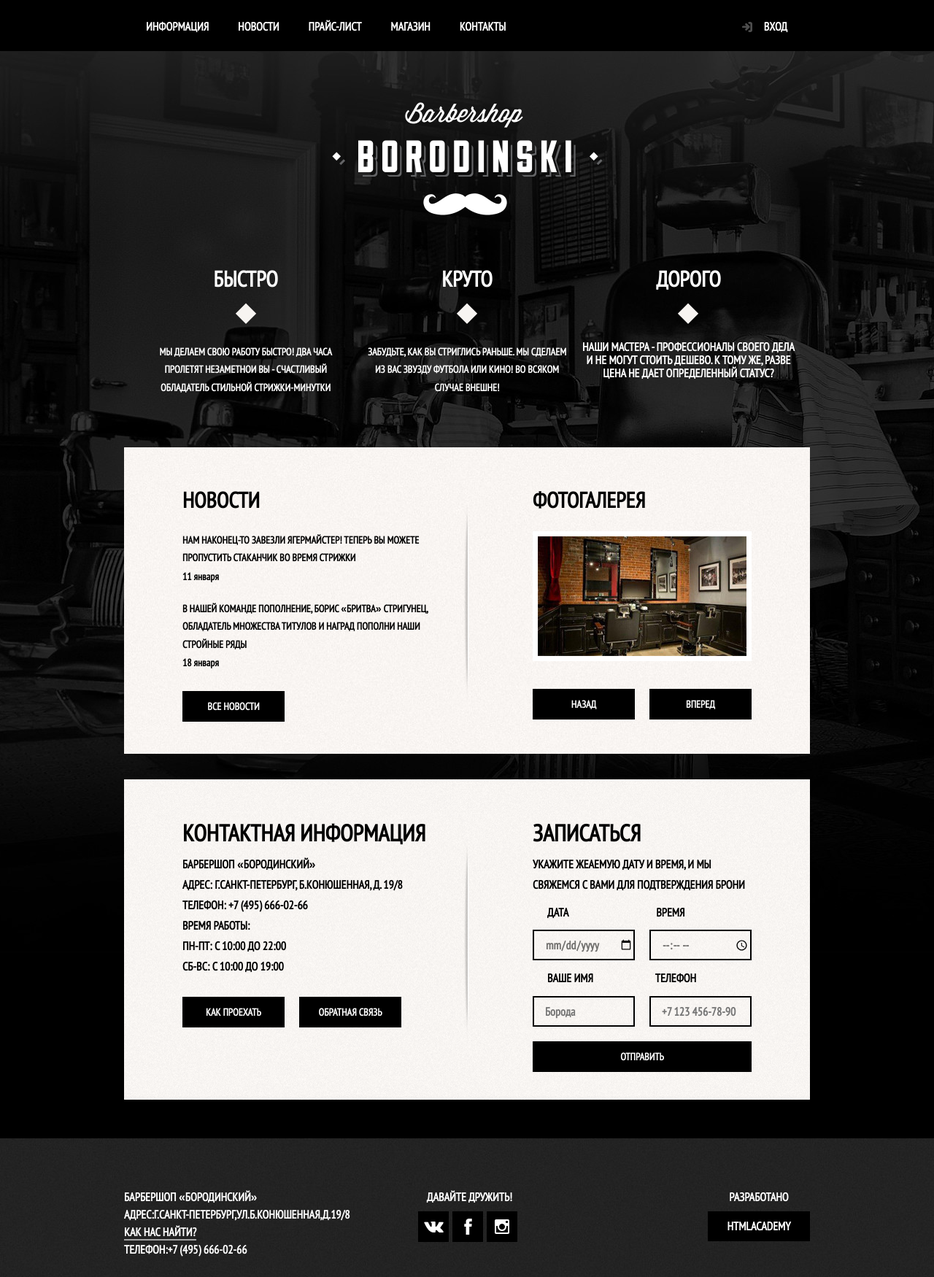
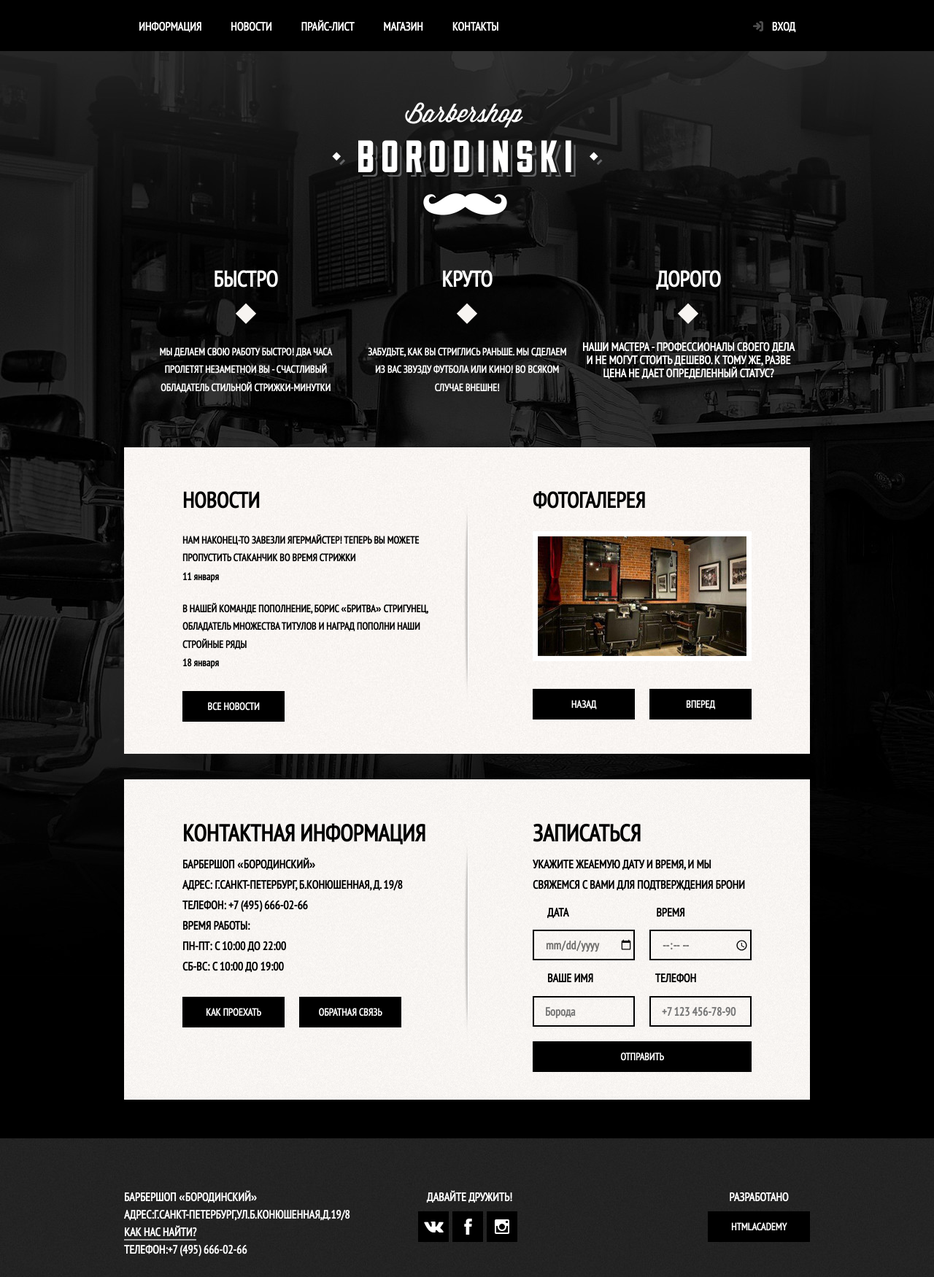
Before and after one commit to oxmad/barbershop, a plain HTML site: page index.html in a window 1280 px wide. Shown: the whole page at 73% size. Drawn offline with Linux system fonts and the light colour scheme; files whose address does not match are found by name.

Commit message:
background fix, set correct paddings for item in menu-list, added hover function for buttons

```diff
--- a/css/style.css
+++ b/css/style.css
@@ -13,7 +13,7 @@ body {
   margin: 0 auto;
 }
 
-header {
+.index__header {
   padding: 0;
   width: 960px;
   height: 70px;
@@ -21,8 +21,7 @@ header {
 }
 
 .index-nav {
-  padding: 27px 0 0 10px;
-  margin-left: 20px;
+  padding: 27px 0 0 0;
 }
 .menu{
   padding: 0;
@@ -33,18 +32,25 @@ header {
   float: left;
   display: block;
   vertical-align: middle;
-  margin-right: 40px;
 }
 
 .menu__link {
   text-decoration: none;
   font-size: 16px;
   color: white;
+  padding: 25px 20px;
+}
+
+.menu__link:hover {
+  background-color: #242424;
+}
+
+.login__button {
+  padding-left: 40px;
 }
 
 .menu__item--login {
   float:right;
-  margin-right: 31px;
   position: relative;
 }
 
@@ -55,15 +61,15 @@ header {
   height: 14px;
   background: url("../img/index_login.png") no-repeat;
   position: absolute;
-  left: -30px;
-  top: 3px;
+  left: 14px;
+  top: 2px;
 }
 
 .bg-section {
   display: block;
   height: 1490px;
   background: url("../img/index_bg.jpeg") no-repeat center top;
-  background-position: -335px -32px;
+  background-size: auto;
 }
 
 .advantages {
@@ -269,6 +275,7 @@ header {
   color: #fff;
   background-color: black;
   border: none;
+  cursor: pointer;
 }
 
 .footer {
@@ -333,17 +340,18 @@ header {
   background-color: black;
 }
 
+.button--standard:hover,
+.form__button:hover,
+.soc-button:hover {
+  background-color: #663d15;
+}
+
+.form__input:hover {
+  border-color: #663d15;
+}
+
 .soc-button:nth-child(3) {
   margin-right: 0;
-}
-
-.footer__dev__about {
-  display: inline-block;
-  width: 140px;
-  line-height: 41px;
-  text-decoration: none;
-  color: white;
-  background-color: black;
 }
 
 .clearfix::after {
--- a/index.html
+++ b/index.html
@@ -10,7 +10,7 @@
   <title>Borodinski</title>
 </head>
 <body>
-  <header>
+  <header class="index__header">
     <div class="container">
       <nav class="index-nav">
         <ul class="menu clearfix">
@@ -30,7 +30,7 @@
             <a class="menu__link" href="#">Контакты</a>
           </li>
           <li class="menu__item menu__item--login">
-            <a class= "menu__link"href="#">Вход</a>
+            <a class="login__button menu__link" href="#">Вход</a>
           </li>
         </ul>
       </nav>
@@ -146,7 +146,7 @@
           </div>
           <div class="footer__dev">
             <p class="footer__text">Разработано</p>
-            <a href="#" class="footer__dev__about">htmlacademy</a>
+            <a href="#" class="button--standard">htmlacademy</a>
           </div>
       </div>
     </div>
```
